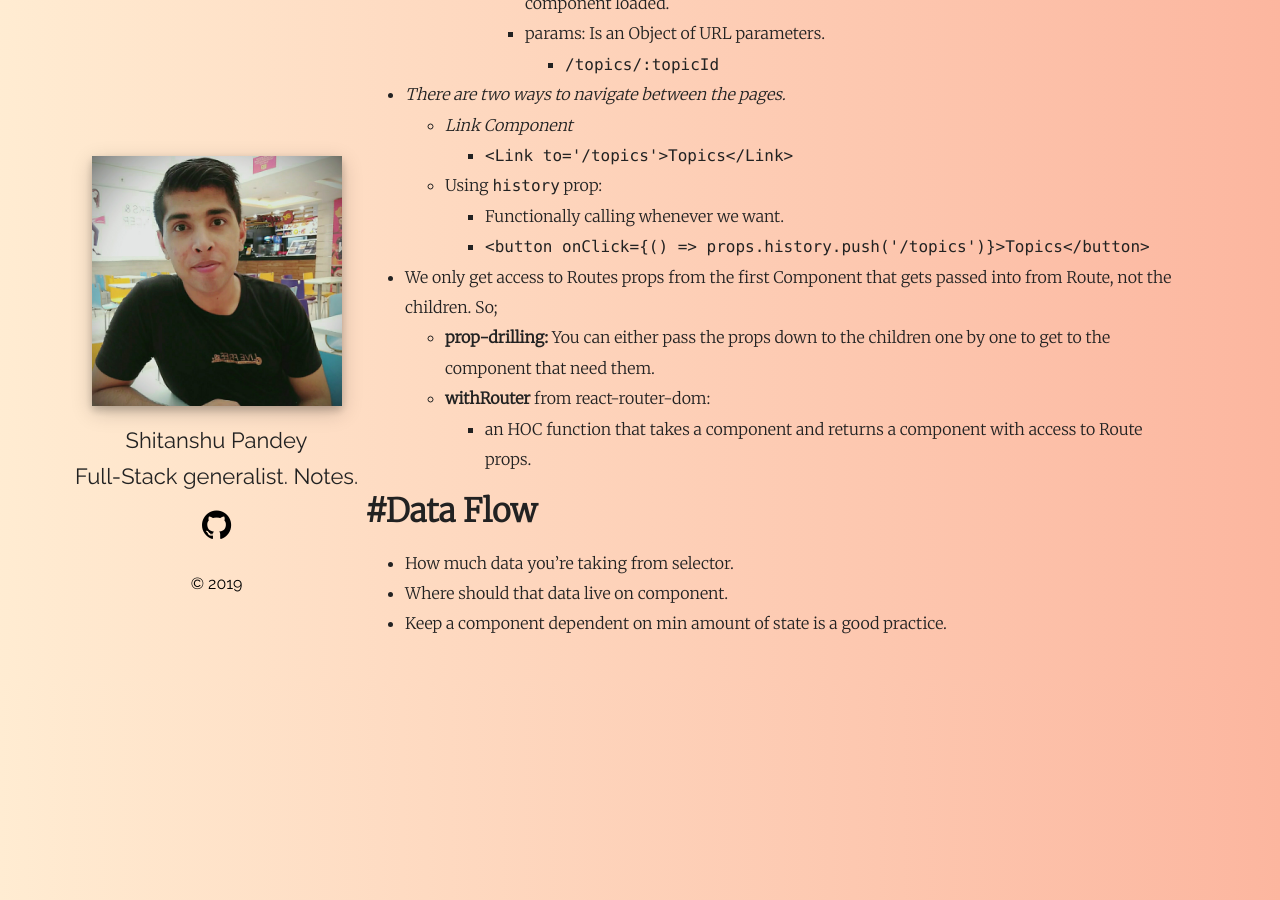
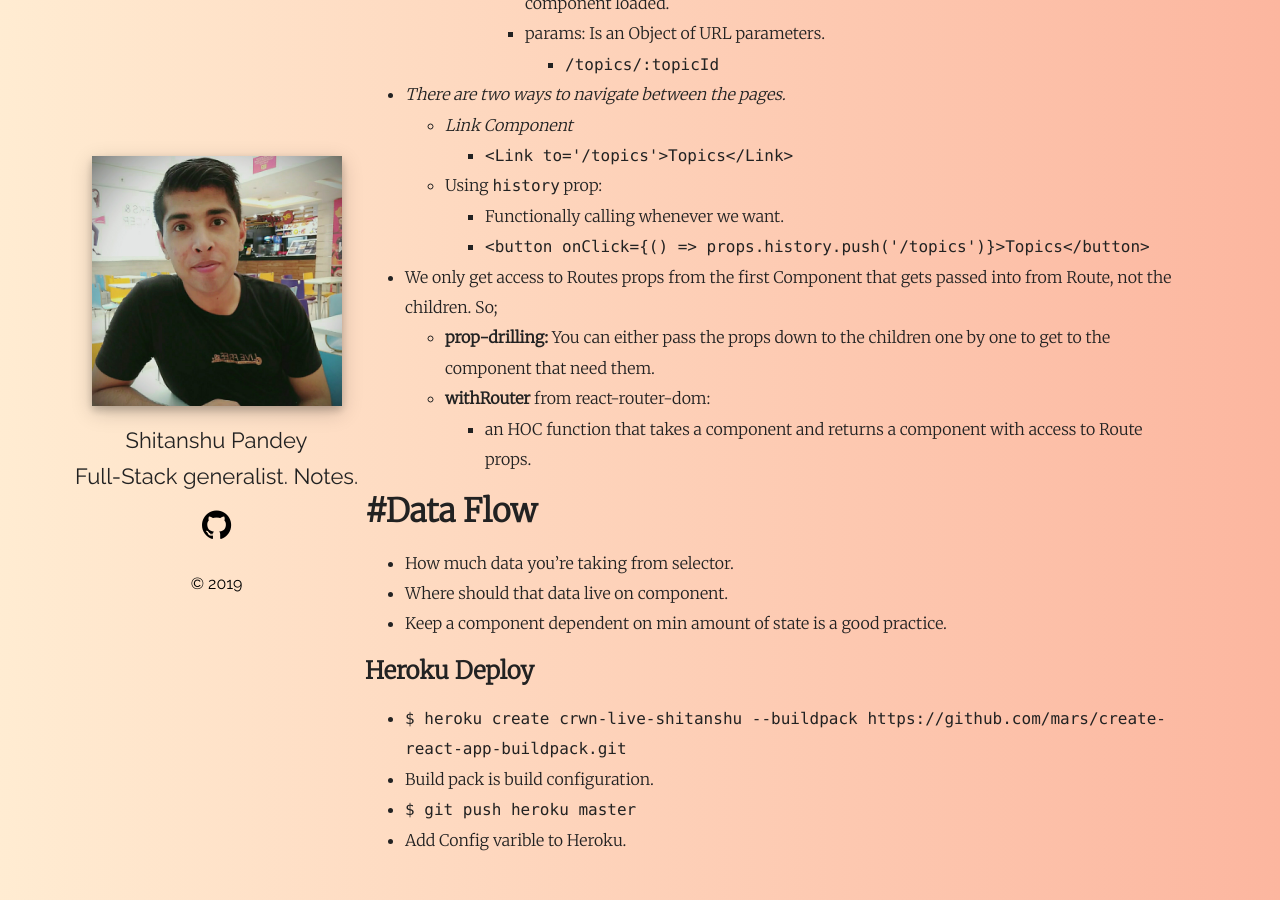
Before and after one commit to thisis-Shitanshu/shitanshupandey-in, a Jekyll site: the page built from _posts/React/2018-11-11-React.js-Building-Scalable-Applications.md, in a window 1280 px wide and 900 px high, scrolled down 983 px. Built offline with Jekyll 4.4.1, drawn with Linux system fonts in a browser that asks for light colours.

Commit message:
Update react.

```diff
--- a/_posts/React/2018-11-11-React.js-Building-Scalable-Applications.md
+++ b/_posts/React/2018-11-11-React.js-Building-Scalable-Applications.md
@@ -48,3 +48,9 @@ published: true
 - How much data you're taking from selector.
 - Where should that data live on component.
 - Keep a component dependent on min amount of state is a good practice.
+
+## Heroku Deploy
+- `$ heroku create crwn-live-shitanshu --buildpack https://github.com/mars/create-react-app-buildpack.git`
+- Build pack is build configuration.
+- `$ git push heroku master`
+- Add Config varible to Heroku.
```
